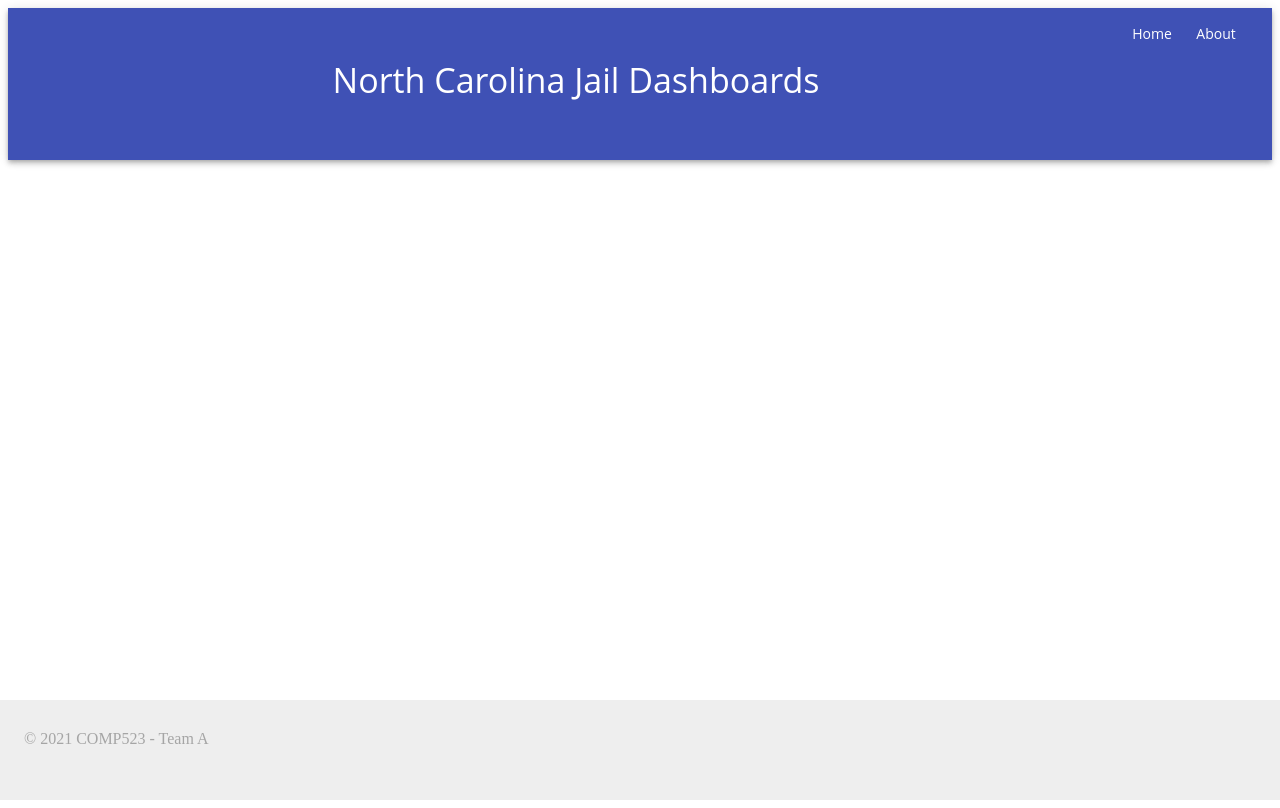
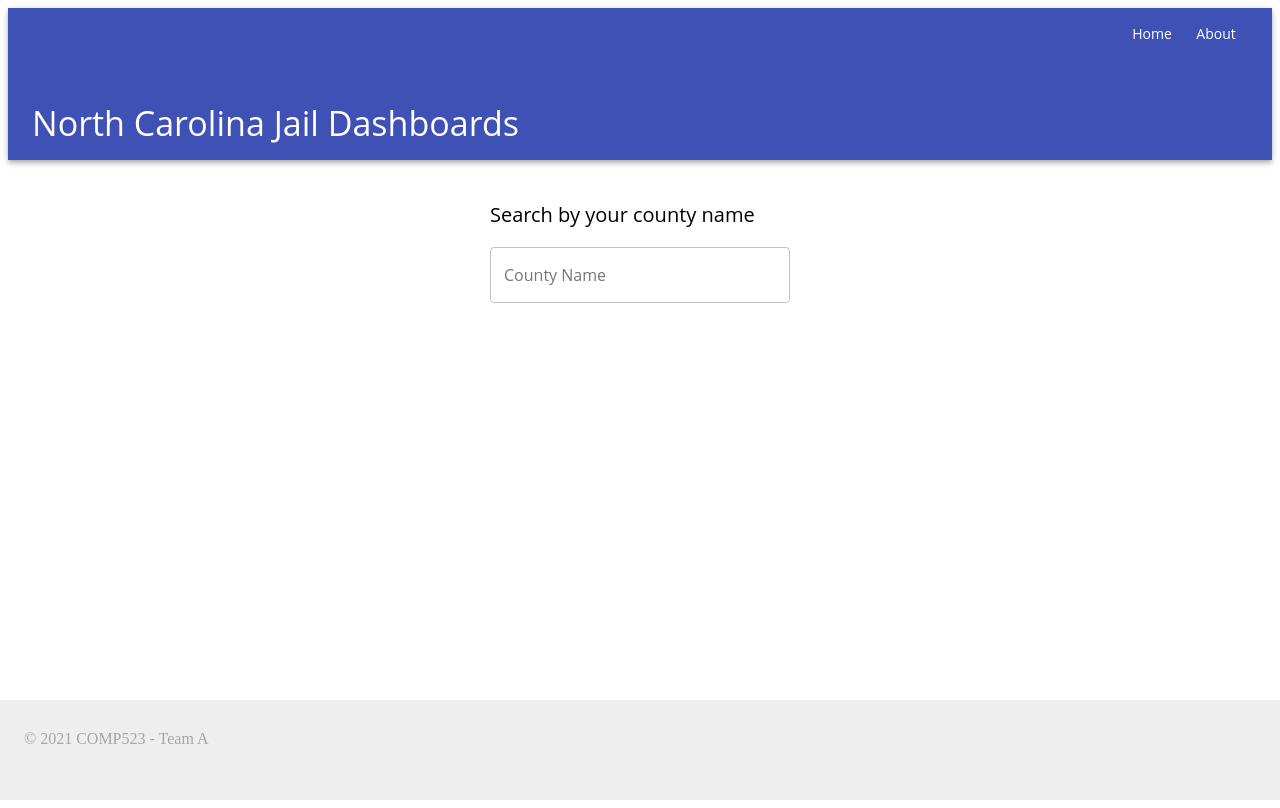
Before and after one commit to hannahgkeel/JailDashboard, a React app: page / in a window 1280 px wide. Built offline with nearby package versions, Linux system fonts and the light colour scheme.

Commit message:
added a starting point for the search

```diff
--- a/frontend/components/Header.js
+++ b/frontend/components/Header.js
@@ -18,7 +18,7 @@ const useStyles = makeStyles((theme) => ({
       },
       title: {
         flexGrow: 1,
-        alignSelf: 'center',
+        alignSelf: 'flex-end',
       },
   }));
 
@@ -29,7 +29,7 @@ export default function Header() {
         <div className={classes.root}>
             <AppBar position="static">
                 <Toolbar className={classes.toolbar}>
-                    <Typography className={classes.title} variant="h4" align="center">
+                    <Typography className={classes.title} variant="h4">
                         North Carolina Jail Dashboards
                     </Typography>
                     {/* <Typography variant="subtitle1">
--- /dev/null
+++ b/frontend/components/Search.js
@@ -0,0 +1,30 @@
+import React from 'react';
+import TextField from '@material-ui/core/TextField';
+import Autocomplete from '@material-ui/lab/Autocomplete';
+
+export default function FreeSolo() {
+    return (
+        <div style={{width: 300}}>
+            <Autocomplete
+                freeSolo
+                id="free-solo-2-demo"
+                disableClearable
+                options={counties.map((option) => option.name)}
+                renderInput={(params) => (
+                    <TextField
+                    {...params}
+                    label="County Name"
+                    margin="normal"
+                    variant="outlined"
+                    InputProps={{ ...params.InputProps, type: 'search' }}
+                    />
+                )}
+            />
+        </div>
+    );
+}
+
+const counties = [
+    {name: 'Orange County'},
+    {name: 'Foryth County'}
+];
--- a/frontend/pages/Home.js
+++ b/frontend/pages/Home.js
@@ -1,8 +1,10 @@
 import React from "react";
 import Footer from '../components/Footer.js';
 import Header from '../components/Header.js';
+import Search from '../components/Search.js';
 import "../App.css";
-//import "./Home.css";
+import "../styles/Home.css";
+import { Typography } from "@material-ui/core";
 
 
 
@@ -11,6 +13,12 @@ class Home extends React.Component {
         return (
             <div>
                 <Header />
+                <div className="home-header pure-g">
+                    <h2>
+                        <Typography variant="h6">Search by your county name</Typography>
+                        <Search />
+                        </h2>
+                </div>
                 <Footer />
             </div>
         )
--- /dev/null
+++ b/frontend/styles/Home.css
@@ -0,0 +1,28 @@
+.home {
+    margin: 0;
+    padding: 0;
+    width: 100%;
+    position: relative;
+    min-height: calc(100vh + 6rem);
+    background-color: #f5f5f8;
+}
+
+.home-header {
+    margin: 0;
+    height: 18.75rem;
+    padding: 3.125rem 0 0;
+    width: 100%;
+    background-size: cover;
+    background-position: 0 50%;
+    position: relative;
+    margin-bottom: 5rem;
+}
+
+.home-header h2 {
+    margin: 0;
+    position: absolute;
+    top: 27%;
+    left: 50%;
+    transform: translate(-50%, -50%);
+    font-size: 1em;
+  }
--- a/package.json
+++ b/package.json
@@ -13,6 +13,7 @@
     "@babel/preset-react": "^7.12.13",
     "@material-ui/core": "^4.11.3",
     "@material-ui/icons": "^4.11.2",
+    "@material-ui/lab": "^4.0.0-alpha.57",
     "babel-loader": "^8.2.2",
     "css-loader": "^5.1.1",
     "express": "^4.17.1",
```
Also changed, not shown: 1 other file (tests, documents, lock files or other folders).
